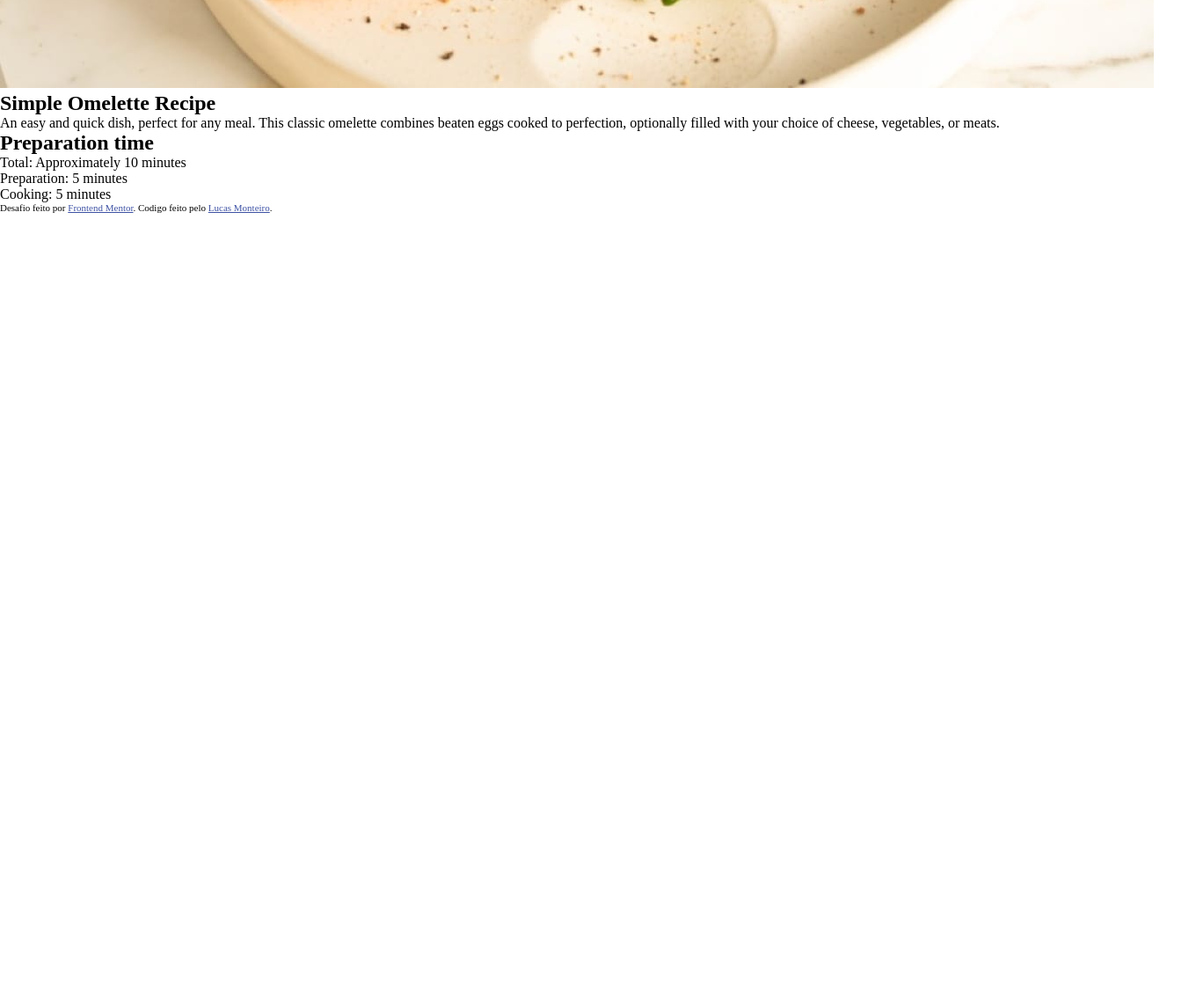
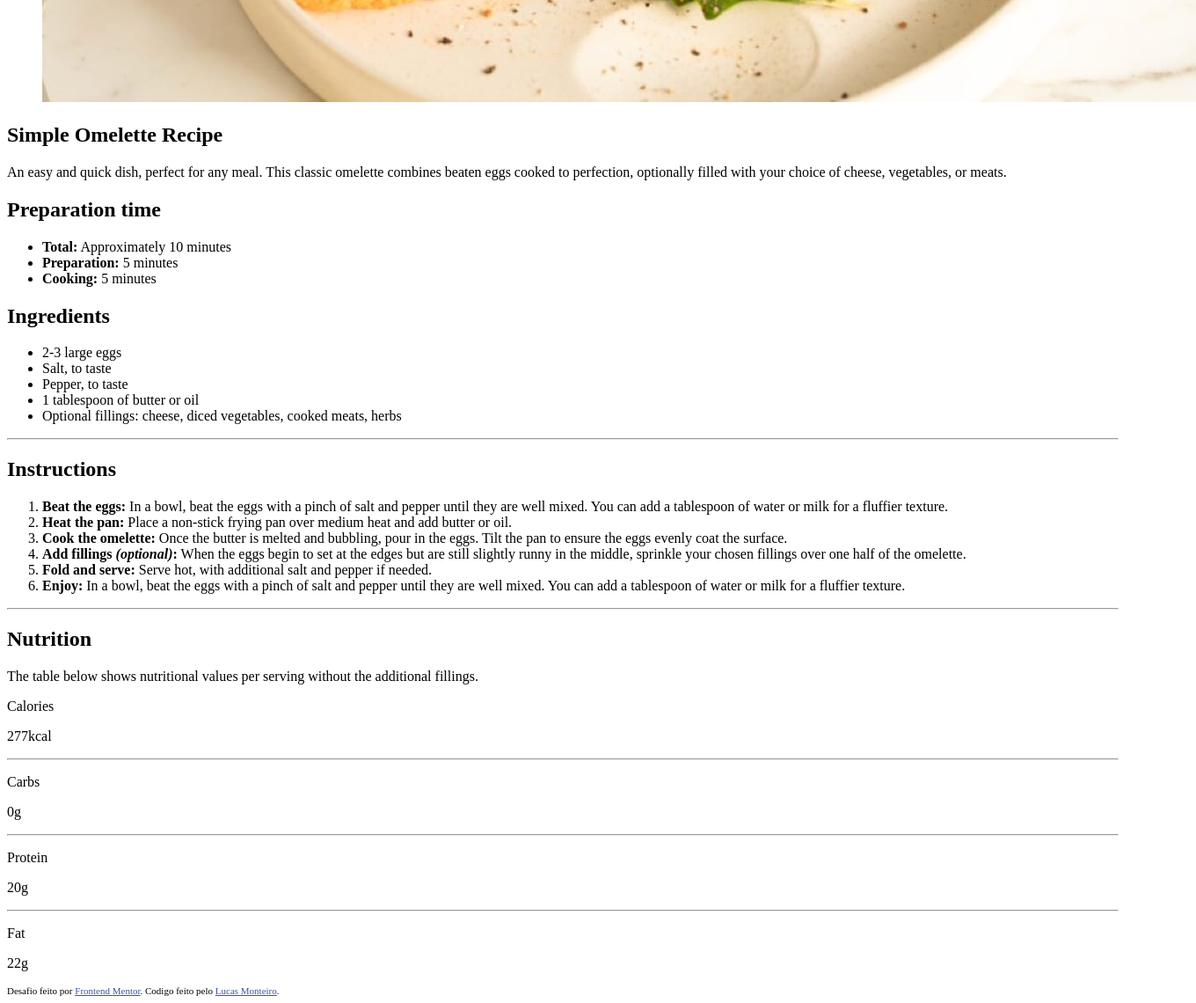
Before and after one commit to odevlucass/pagina-receita, a plain HTML site: page index.html in a window 1280 px wide. Shown: the part 500-1640 px from the top of the page at 88% size, 1360 px wide, since content can reach past the window. Before the commit the page ends 800 px from the top, so only its background shows below. Drawn offline with Linux system fonts and the light colour scheme.

Commit message:
html feito

```diff
--- a/index.html
+++ b/index.html
@@ -32,38 +32,198 @@
         to perfection, optionally filled with your choice of cheese, vegetables, or meats.
       </p>
 
-      <article>
+      <article id="preparation-time">
 
         <h2>Preparation time</h2>
 
-        <ol>
+        <ul>
 
-          <li>Total: Approximately 10 minutes</li>
-          <li>Preparation: 5 minutes</li>
-          <li>Cooking: 5 minutes</li>
+          <li>
 
-        </ol>
+            <strong>Total:</strong>
+
+            Approximately 10 minutes
+
+          </li>
+
+          <li>
+
+            <strong>Preparation:</strong>
+
+            5 minutes
+
+          </li>
+
+          <li>
+
+            <strong>Cooking:</strong>
+            5 minutes
+
+          </li>
+
+        </ul>
 
       </article>
+
     </section>
 
     <section class="ingredients">
 
+      <h2>Ingredients</h2>
+
+      <ul>
+
+        <li>2-3 large eggs</li>
+        <li>Salt, to taste</li>
+        <li>Pepper, to taste</li>
+        <li>1 tablespoon of butter or oil</li>
+        <li>Optional fillings: cheese, diced vegetables, cooked meats, herbs</li>
+
+      </ul>
+
     </section>
 
-    <article class="divisor">
-
-    </article>
+    <hr class="divisor">
 
     <section class="instructions">
 
+      <h2>Instructions</h2>
+
+      <ol>
+
+        <li>
+
+          <strong>Beat the eggs:</strong>
+
+          In a bowl, beat the eggs with a pinch of salt and pepper until they are well mixed.
+          You can add a tablespoon of water or milk for a fluffier texture.
+
+        </li>
+
+        <li>
+
+          <strong>Heat the pan:</strong>
+
+          Place a non-stick frying pan over medium heat and add butter or oil.
+
+        </li>
+
+        <li>
+
+          <strong>Cook the omelette:</strong>
+
+          Once the butter is melted and bubbling, pour in the eggs. Tilt the pan to ensure
+          the eggs evenly coat the surface.
+
+        </li>
+
+        <li>
+
+          <strong>Add fillings <em>(optional)</em>:</strong>
+
+          When the eggs begin to set at the edges but are still slightly runny in the
+          middle, sprinkle your chosen fillings over one half of the omelette.
+
+        </li>
+
+        <li>
+
+          <strong>Fold and serve:</strong>
+
+          Serve hot, with additional salt and pepper if needed.
+
+        </li>
+
+        <li>
+
+          <strong>Enjoy:</strong>
+
+          In a bowl, beat the eggs with a pinch of salt and pepper until they are well mixed.
+          You can add a tablespoon of water or milk for a fluffier texture.
+
+        </li>
+
+      </ol>
+
     </section>
 
-    <article class="divisor">
-
-    </article>
+    <hr class="divisor">
 
     <section class="nutrition">
+
+      <h2>Nutrition</h2>
+
+      <p>The table below shows nutritional values per serving without the additional fillings.</p>
+
+      <section class="nutrition-section">
+
+        <div>
+
+          <p class="nutrition-section-style-1">Calories</p>
+
+        </div>
+
+        <div>
+
+          <p class="nutrition-section-style-1">277kcal</p>
+
+        </div>
+
+      </section>
+
+      <hr class="divisor">
+
+      <section class="nutrition-section">
+
+        <div>
+
+          <p class="nutrition-section-style-1">Carbs</p>
+
+        </div>
+
+        <div>
+
+          <p class="nutrition-section-style-1">0g</p>
+
+        </div>
+
+      </section>
+
+      <hr class="divisor">
+
+      <section class="nutrition-section">
+
+        <div>
+
+          <p class="nutrition-section-style-1">Protein</p>
+
+        </div>
+
+        <div>
+
+          <p class="nutrition-section-style-1">20g</p>
+
+        </div>
+
+      </section>
+
+      <hr class="divisor">
+
+      <section class="nutrition-section">
+
+        <div>
+
+          <p class="nutrition-section-style-1">Fat</p>
+
+        </div>
+
+        <div>
+
+          <p class="nutrition-section-style-1">22g</p>
+
+        </div>
+
+      </section>
 
     </section>
 
@@ -71,12 +231,13 @@
 
   <footer>
 
-    <section class="attribution">
+    <article class="attribution">
       Desafio feito por <a href="https://www.frontendmentor.io?ref=challenge" target="_blank">Frontend Mentor</a>.
       Codigo feito pelo <a href="https://github.com/LucasLTM" target="_blank">Lucas Monteiro</a>.
-    </section>
+    </article>
 
   </footer>
+
 </body>
 
 </html>
--- a/style.css
+++ b/style.css
@@ -1,9 +1,3 @@
-*{
-    margin: 0;
-    padding: 0;
-    border: 0;
-}
-
 .attribution {
     font-size: 11px;
 }
```
Also changed, not shown: 1 other file.
